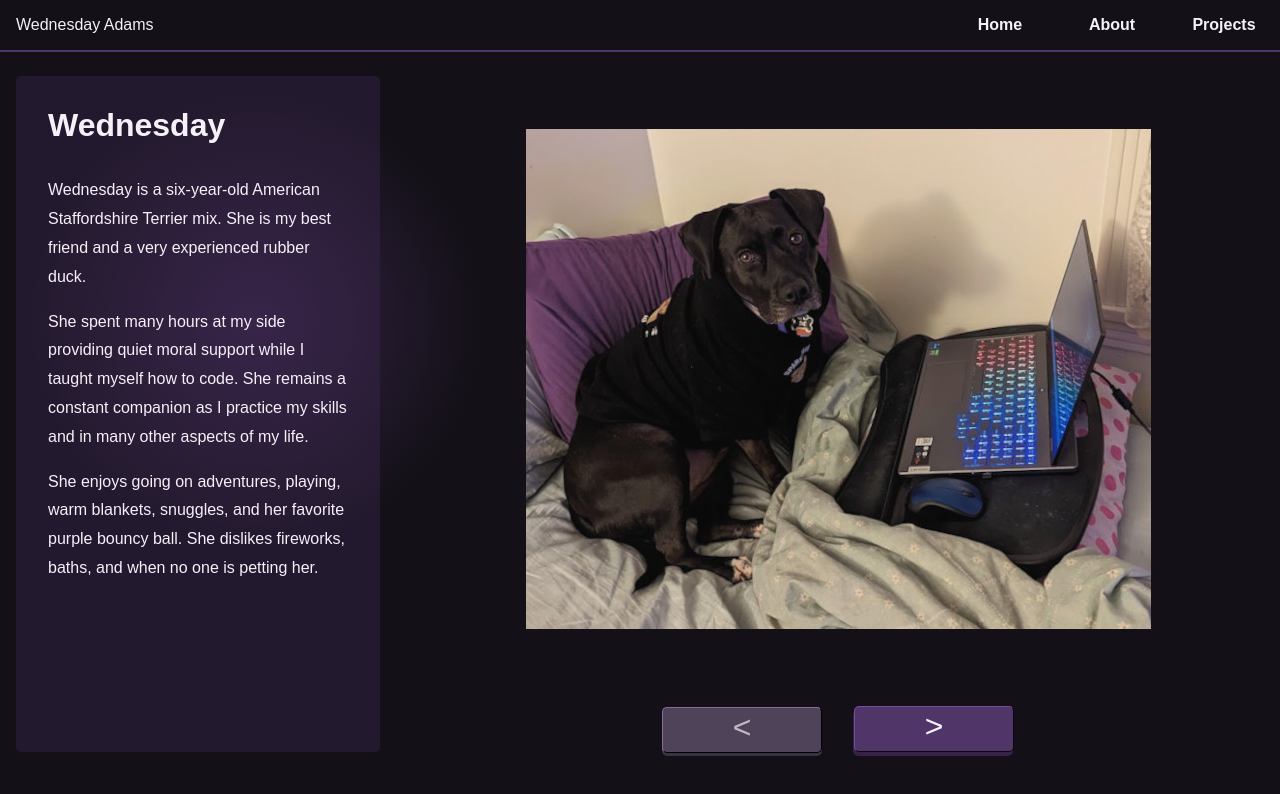
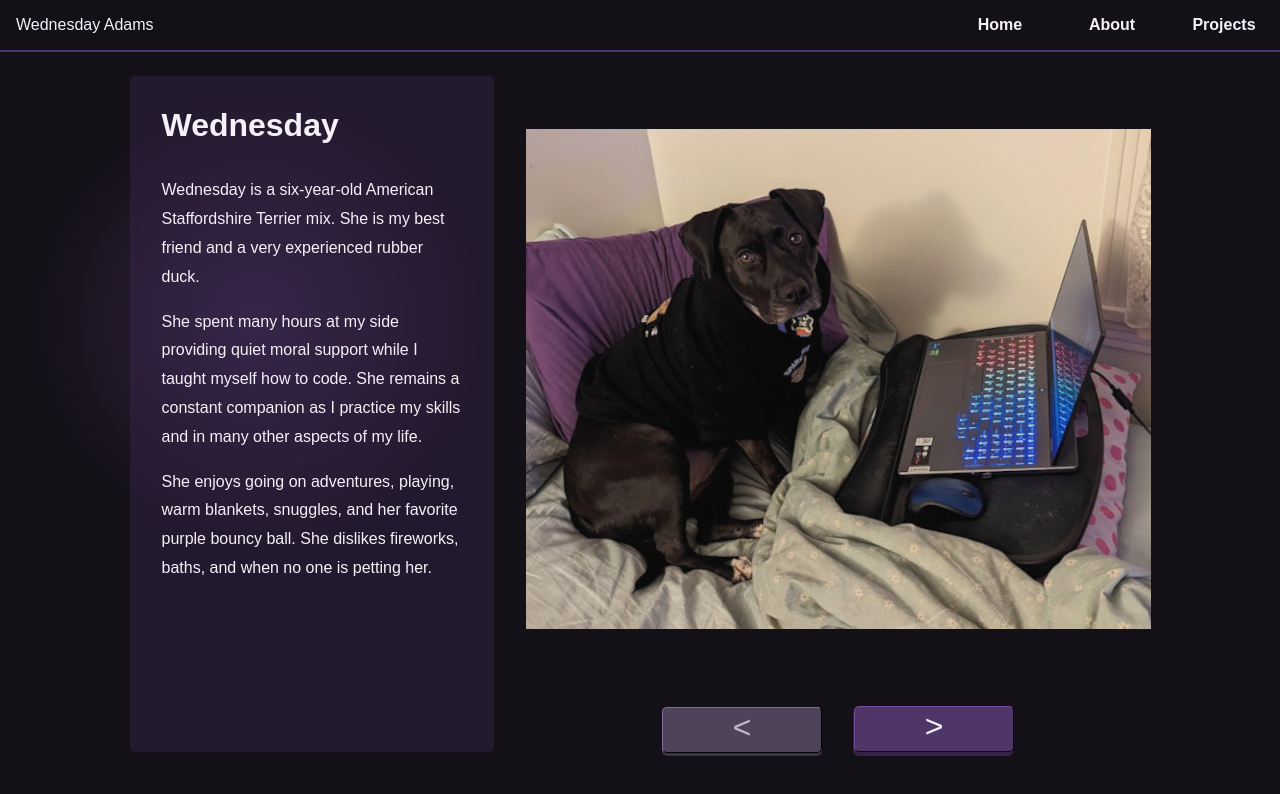
Before and after one commit to jennifercadams/jenn-adams-dev, a React (Vite) app: page /wednesday in a window 1280 px wide. Shown: the top 794 px of the page. Built offline with nearby package versions, Linux system fonts and the light colour scheme.

Commit message:
Center description and gallery together in flex row layout

```diff
--- a/src/pages/WednesdayPage/WednesdayPage.css
+++ b/src/pages/WednesdayPage/WednesdayPage.css
@@ -1,7 +1,7 @@
 #wednesday {
     display: flex;
     gap: 32px;
-    margin-top: 24px;
+    margin: 24px auto 0;
     padding: 0 16px 24px;
 }
 
@@ -20,7 +20,7 @@
     align-items: center;
     gap: 24px;
     max-height: calc(100vh - 124px);
-    max-width: 625px;
+    width: 625px;
     margin: 0 auto;
 }
 
@@ -58,4 +58,9 @@
     #wednesday #description {
         width: unset;
     }
+
+    #wednesday #gallery {
+        width: unset;
+        max-width: 625px;
+    }
 }
```
